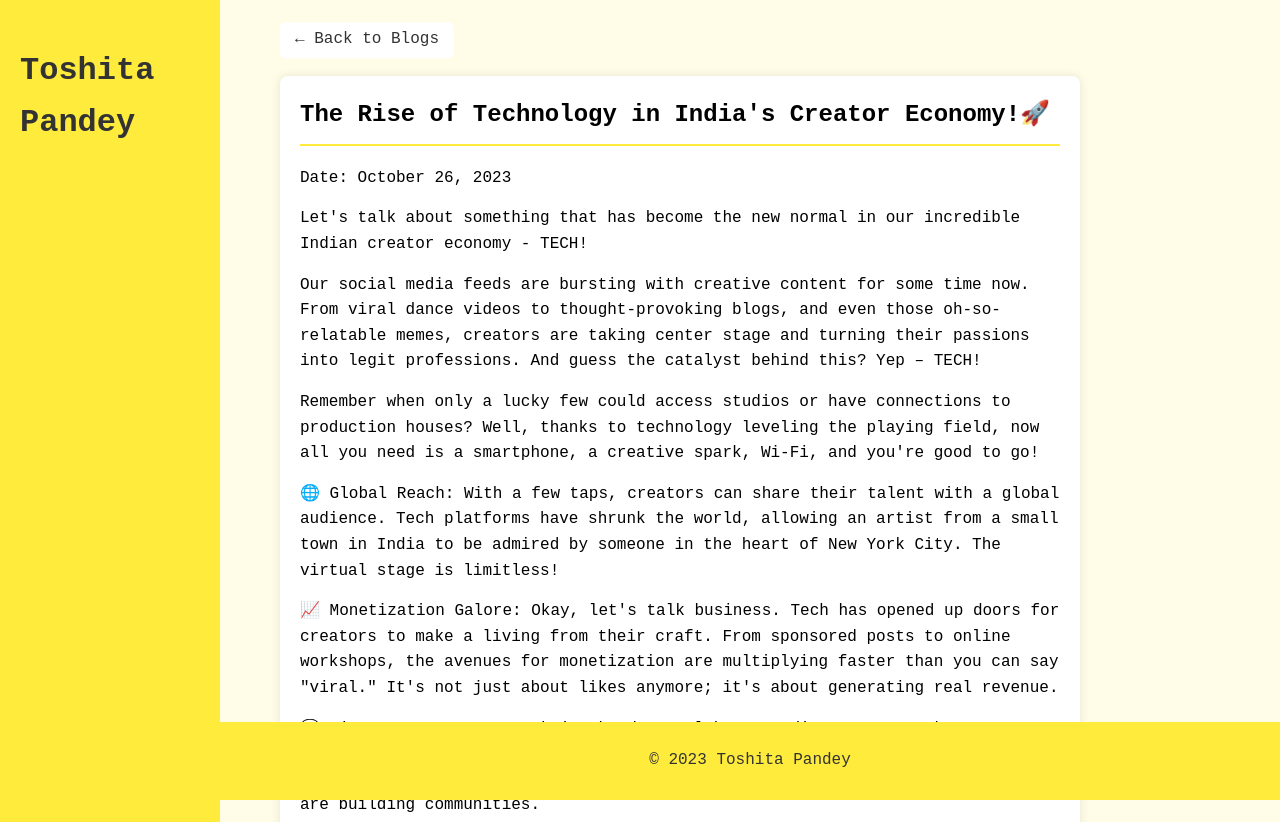
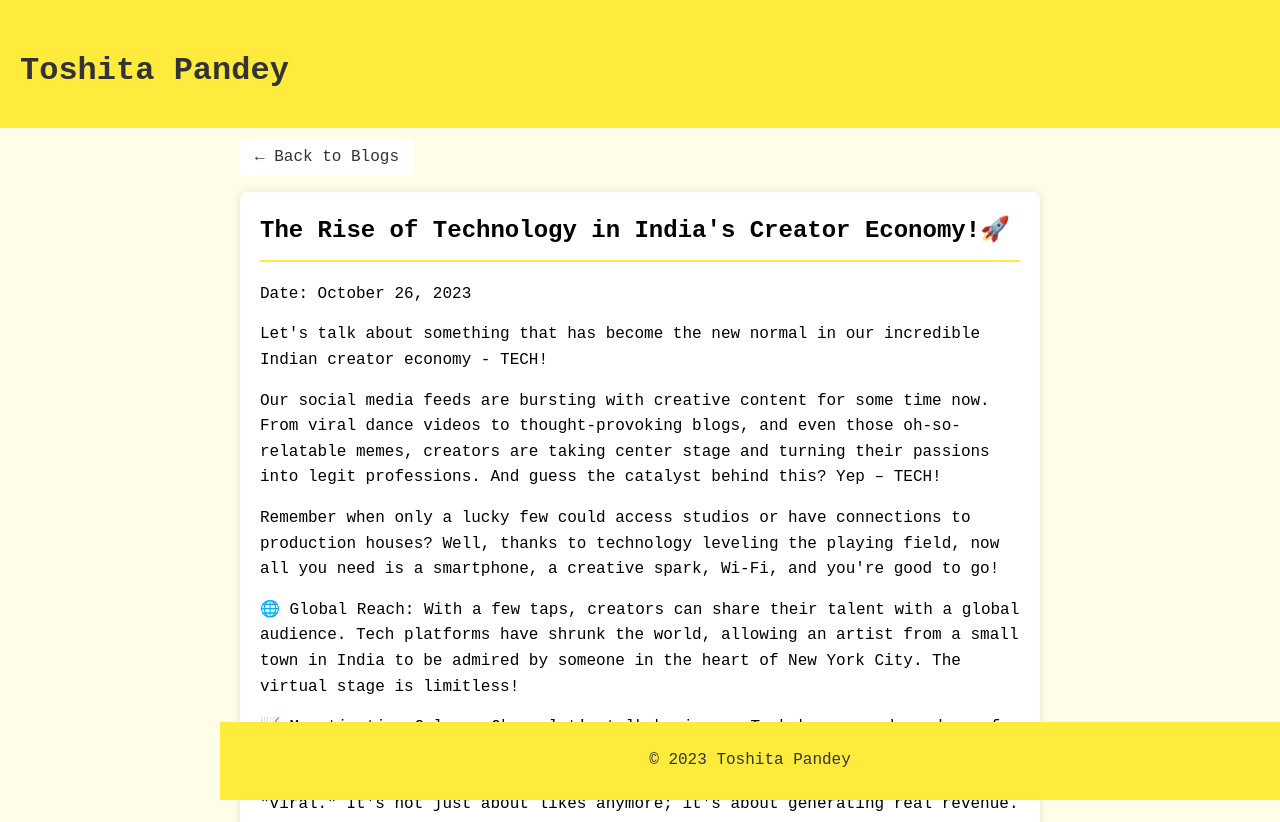
Before and after one commit to toshitapandey/blog, a plain HTML site: page creator_economy.html in a window 1280 px wide. Shown: the top 822 px of the page. Drawn offline with Linux system fonts and the light colour scheme.

Commit message:
changes for style

```diff
--- a/style.css
+++ b/style.css
@@ -11,8 +11,8 @@ header {
     color: #333; /* Dark text for contrast against yellow */
     text-align: left;
     padding: 1.5rem 0;
-    width: 220px;
-    height: 100vh;
+    width: 100%;
+    height: 10vh;
     position: fixed;
     left: 0;
     top: 0;
@@ -26,7 +26,7 @@ main {
     padding: 20px;
     max-width: 800px;
     margin: 20px auto;
-    margin-left: 260px; /* Push content to the right of the fixed header */
+    margin-top: 10vh; /* Push content to the right of the fixed header */
 }
 
 article {
@@ -35,6 +35,7 @@ article {
     margin-bottom: 20px;
     box-shadow: 0px 0px 10px rgba(0, 0, 0, 0.1);
     border-radius: 8px;
+    margin-top: 2vh; /* Push content to the right of the fixed header */
 }
 
 article h2 {
@@ -73,24 +74,8 @@ footer {
 
 /* ... previous CSS ... */
 
-.back-button {
-    display: inline-block;
-    background-color: #fff;
-    color: #333;
-    padding: 5px 15px;
-    text-decoration: none;
-    border-radius: 5px;
-    top: 50%;
-    transform: translateY(-50%);
-    right: 20px;
-}
-
 .back-button:hover {
     background-color: #ffeb3b;
-}
-
-.detailed-post {
-    margin-bottom: 40px;
 }
 
 .related-posts {
@@ -127,23 +112,13 @@ footer {
 
 /* ... previous CSS ... */
 
-.back-button {
-    display: inline-block;
-    background-color: #fff;
-    color: #333;
-    padding: 5px 15px;
-    text-decoration: none;
-    border-radius: 5px;
-    top: 20px; /* Adjusted to move to top */
-    left: 20px;
-}
 
 .back-button:hover {
     background-color: #ffeb3b;
 }
 
 .detailed-post {
-    margin-bottom: 40px;
+    margin-bottom: 10px;
 }
 
 .related-posts {
@@ -190,16 +165,11 @@ footer {
     padding: 5px 15px;
     text-decoration: none;
     border-radius: 5px;
-    top: 20px; /* Adjusted to move to top */
-    left: 20px;
+    margin-top: 5vh; /* Adjusted to move to top */
 }
 
 .back-button:hover {
     background-color: #ffeb3b;
-}
-
-.detailed-post {
-    margin-bottom: 40px;
 }
 
 .related-posts {
```
